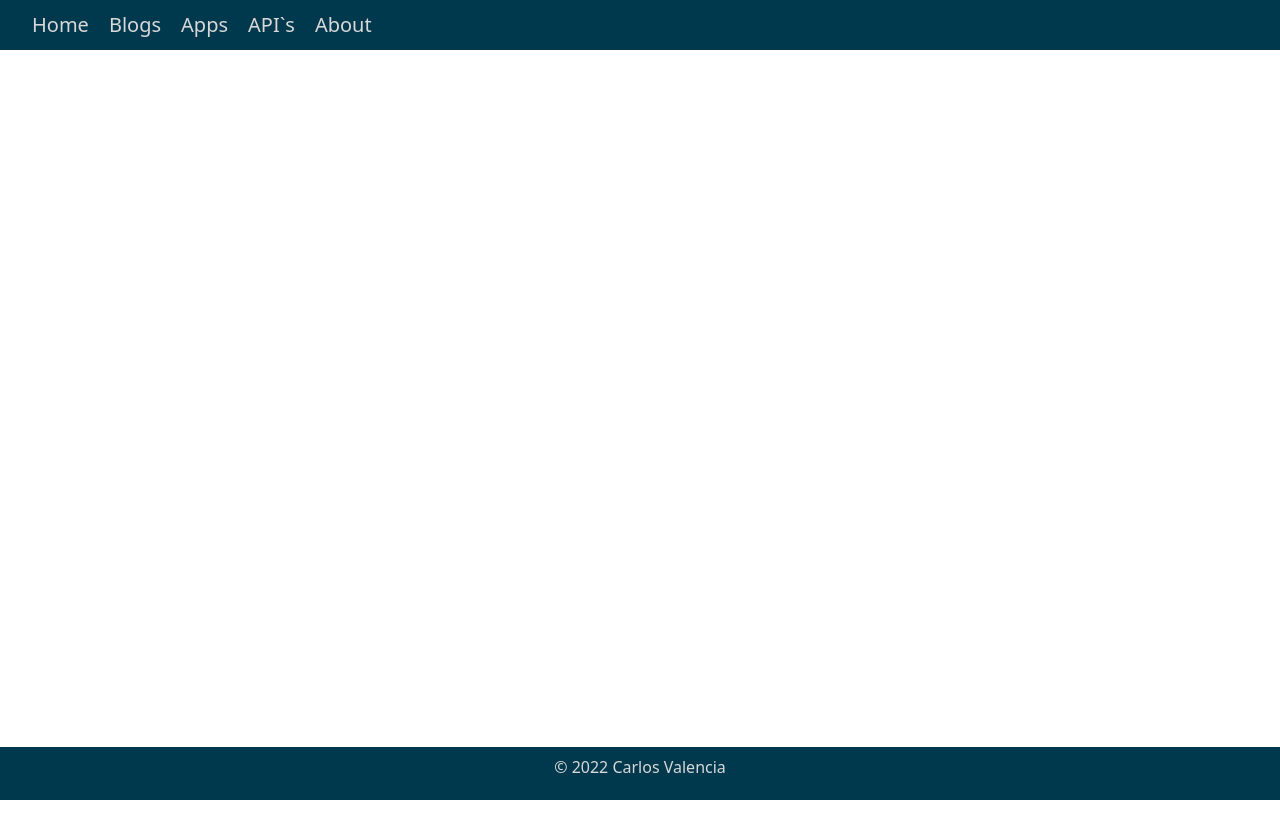
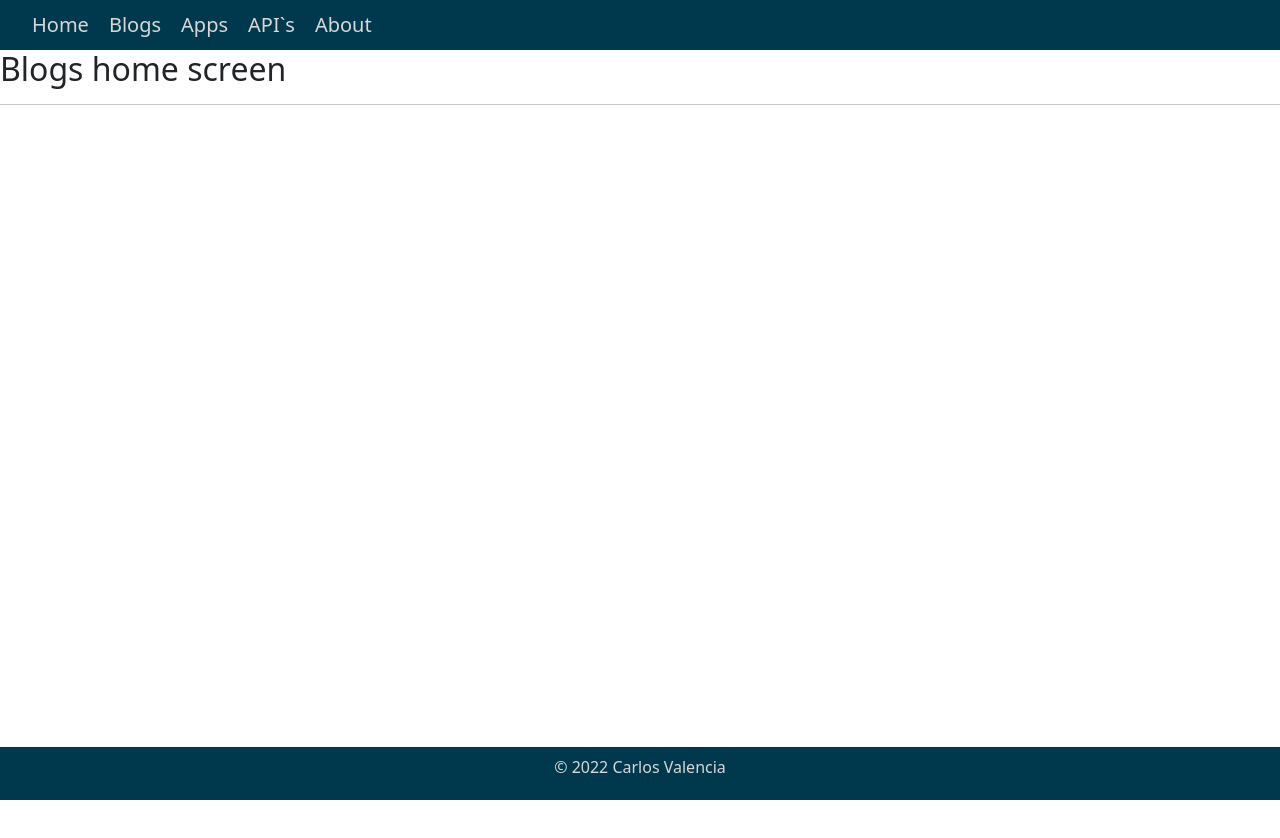
Before and after one commit to carlosValencia01/personal-page, a React (Create React App) app: page /blogs in a window 1280 px wide. Shown: the top 838 px of the page. Before the commit the page ends 800 px from the top, so only its background shows below. Built offline with nearby package versions, Linux system fonts and the light colour scheme.

Commit message:
feat: add folders structure and routes

```diff
--- /dev/null
+++ b/src/components/about/AboutScreem.js
@@ -0,0 +1,10 @@
+import React from "react";
+
+export const AboutScreen = () => {
+  return (
+    <div>
+      <h2>About Me</h2>
+      <hr />
+    </div>
+  );
+};
--- /dev/null
+++ b/src/components/apis/ApisScreen.js
@@ -0,0 +1,10 @@
+import React from "react";
+
+export const ApisScreen = () => {
+  return (
+    <div>
+      <h2>Apis home screen</h2>
+      <hr />
+    </div>
+  );
+};
--- /dev/null
+++ b/src/components/apps/AppsScreen.js
@@ -0,0 +1,10 @@
+import React from "react";
+
+export const AppsScreen = () => {
+  return (
+    <div>
+      <h2>App home screen</h2>
+      <hr />
+    </div>
+  );
+};
--- /dev/null
+++ b/src/components/blogs/BlogsScreen.js
@@ -0,0 +1,10 @@
+import React from "react";
+
+export const BlogsScreen = () => {
+  return (
+    <div>
+      <h2>Blogs home screen</h2>
+      <hr />
+    </div>
+  );
+};
--- /dev/null
+++ b/src/components/home/HomeScreen.js
@@ -0,0 +1,10 @@
+import React from "react";
+
+export const HomeScreen = () => {
+  return (
+    <div>
+      <h2>Home Screen</h2>
+      <hr />
+    </div>
+  );
+};
--- a/src/routers/AppRouter.js
+++ b/src/routers/AppRouter.js
@@ -1,15 +1,23 @@
 import React from "react";
 import { BrowserRouter, Route, Routes } from "react-router-dom";
-import { About } from "../components/personal/about/About";
+import { AboutScreen } from "../components/about/AboutScreem";
+import { ApisScreen } from "../components/apis/ApisScreen";
+import { AppsScreen } from "../components/apps/AppsScreen";
+import { BlogsScreen } from "../components/blogs/BlogsScreen";
+import { HomeScreen } from "../components/home/HomeScreen";
+
 import { TestPage } from "../components/TestPage";
 
 export const AppRouter = () => {
   return (
     <BrowserRouter>
       <Routes>
-        <Route path="/about" element={<About />} />
-        <Route path="/test" element={<TestPage />} />
-        <Route path="*" element={<About />} />
+        <Route path="/home" element={<HomeScreen />} />
+        <Route path="/blogs" element={<BlogsScreen />} />
+        <Route path="/apps" element={<AppsScreen />} />
+        <Route path="/apis" element={<ApisScreen />} />
+        <Route path="/about" element={<AboutScreen />} />
+        <Route path="*" element={<HomeScreen />} />
       </Routes>
     </BrowserRouter>
   );
--- a/src/styles/base/_base.scss
+++ b/src/styles/base/_base.scss
@@ -6,4 +6,5 @@ html,
 body {
   height: 100vh;
   width: 100vw;
+  margin-top: 25px;
 }
```
